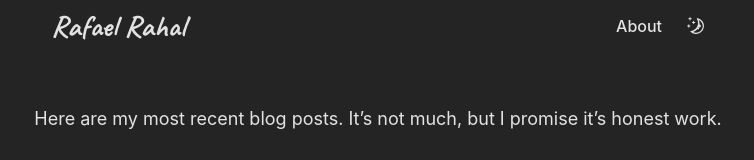
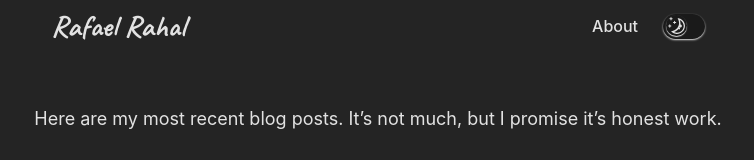
Before and after one commit to rrrahal/rafaelrahal.tech, a React (Vite) app: page / in a window 1280 px wide. Shown: the top 160 px of the page, without its empty margins (262-1016 px from the left). Built offline with nearby package versions, Linux system fonts and the light colour scheme; no server answers; what @catppuccin/tailwindcss would draw is missing.

Commit message:
Change theme button, add LocalStorage and RumActions

```diff
--- a/package.json
+++ b/package.json
@@ -15,6 +15,7 @@
     "@radix-ui/react-avatar": "^1.1.0",
     "@radix-ui/react-icons": "^1.3.0",
     "@radix-ui/react-separator": "^1.0.3",
+    "@radix-ui/react-switch": "^1.1.0",
     "@types/mdx": "^2.0.13",
     "react": "^18.2.0",
     "react-dom": "^18.2.0",
--- /dev/null
+++ b/src/hooks/useLocalStorage.ts
@@ -0,0 +1,29 @@
+import { datadogRum } from "@datadog/browser-rum";
+import { useState } from "react";
+
+export const useLocalStorage = (initialValue: string, storageKey: string): [string, (v: string) => void] => {
+  let valueInLocalStorage;
+
+  try {
+    valueInLocalStorage = window.localStorage.getItem(storageKey);
+  } catch (e) {
+    datadogRum.addError("Error when getting item from local storage");
+  } finally {
+    if (valueInLocalStorage === null || valueInLocalStorage === undefined) {
+      valueInLocalStorage = initialValue;
+    }
+
+    const [value, setValue] = useState<string>(valueInLocalStorage);
+
+    const setLocalValue = (v: string) => {
+      try {
+        window.localStorage.setItem(storageKey, v);
+      } catch (e) {
+        datadogRum.addError("Error when setting item in local storage");
+      }
+      setValue(v);
+    };
+
+    return [value, setLocalValue];
+  }
+};
--- a/src/routes/root/root.tsx
+++ b/src/routes/root/root.tsx
@@ -1,26 +1,33 @@
-import { useState } from "react";
 import { Outlet, Link } from "react-router-dom";
 import { MoonIcon, SunIcon } from "@radix-ui/react-icons";
 import * as Separator from "@radix-ui/react-separator";
+import * as Switch from "@radix-ui/react-switch";
+import { datadogRum } from "@datadog/browser-rum";
+import { useLocalStorage } from "../../hooks/useLocalStorage";
 
 export default function Root() {
-  const [theme, setTheme] = useState("ctp-latte");
+  const [theme, setTheme] = useLocalStorage("ctp-latte", "theme-value");
   const icon =
     theme === "ctp-latte" ? (
-      <MoonIcon
-        width={18}
-        height={18}
-        className="hover:ctp-mocha hover:text-ctp-crust"
-        onClick={() => setTheme("ctp-mocha")}
-      />
+      <MoonIcon width={18} height={18} />
     ) : (
-      <SunIcon
-        width={18}
-        height={18}
-        className="hover:ctp-latte hover:text-ctp-crust"
-        onClick={() => setTheme("ctp-latte")}
-      />
+      <SunIcon width={18} height={18} className="ctp-latte fill-bg-ctp-base" />
     );
+
+  const handleThemeSwitch = () => {
+    if (theme === "ctp-latte") {
+      setTheme("ctp-mocha");
+      datadogRum.addAction("Theme changed", {
+        newValue: "dark theme"
+      })
+
+    } else {
+      setTheme("ctp-latte");
+      datadogRum.addAction("Theme changed", {
+        newValue: "light theme"
+      })
+    }
+  };
 
   return (
     <main className={`flex flex-col items-center ${theme} bg-ctp-base text-ctp-text min-h-screen md:px-0 px-3`}>
@@ -34,7 +41,15 @@ export default function Root() {
               <h4> About </h4>
             </Link>
             <Separator.Root decorative orientation="vertical" className="w-px bg-ctp-surface2 h-full" />
-            {icon}
+            <Switch.Root
+              className={`w-[42px] h-[25px] rounded-full relative shadow-[0_1px_2px] outline-none bg-ctp-mantle`}
+              checked={theme === "ctp-mocha"}
+              onCheckedChange={() => handleThemeSwitch()}
+            >
+              <Switch.Thumb className="absolute left-0 bottom-0 right-0 top-0 w-[21px] h-[21px] rounded-full shadow-[0_1px_1px] transition-transform duration-100 translate-x-0.5 will-change-transform data-[state=checked]:translate-x-[19px]">
+                <div className="flex justify-center items-center h-full">{icon}</div>
+              </Switch.Thumb>
+            </Switch.Root>
           </div>
         </nav>
         <Separator.Root className="h-px bg-ctp-surface2 w-full mt-1" />
```
Also changed, not shown: 1 other file (tests, documents, lock files or other folders).
